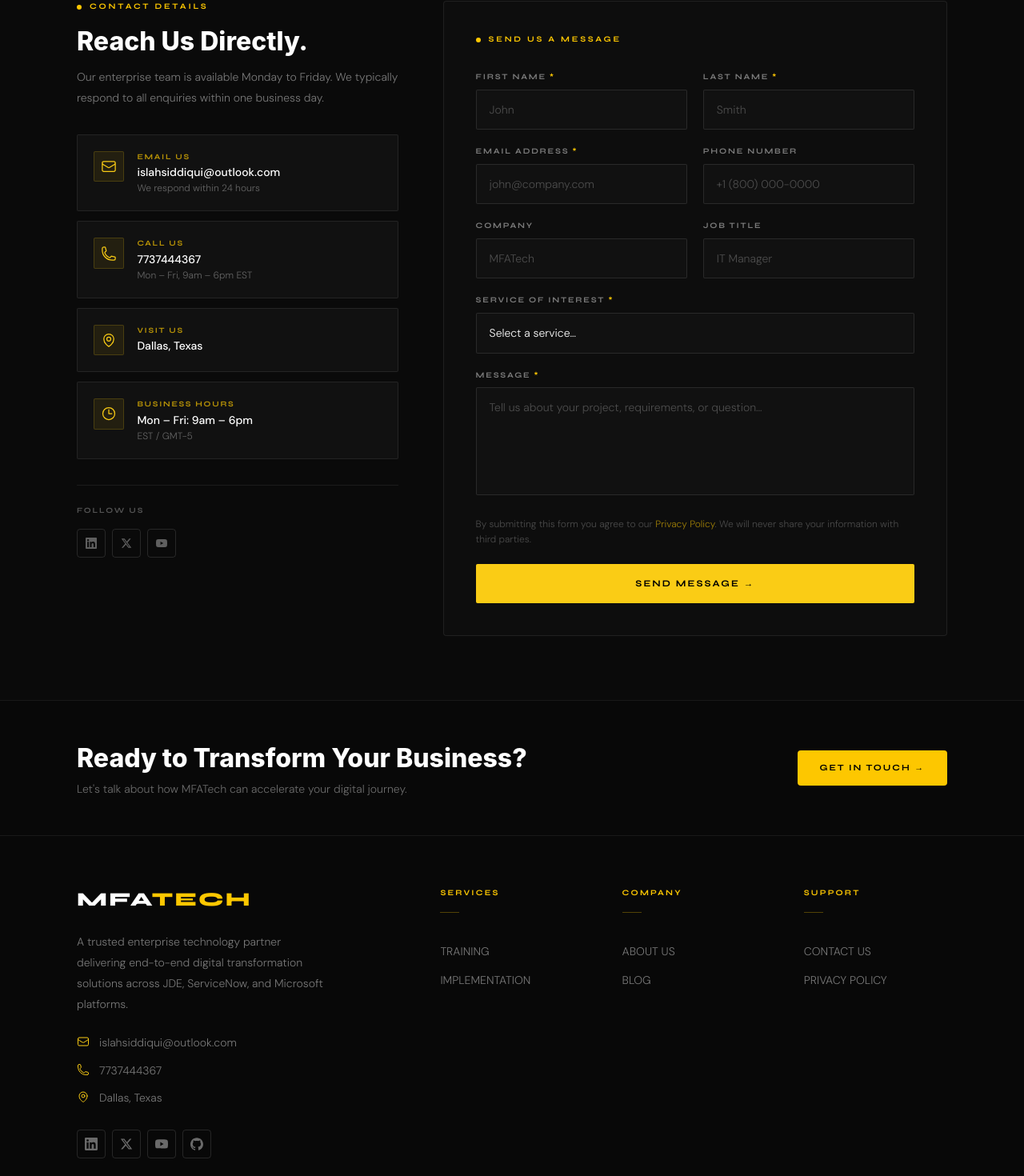
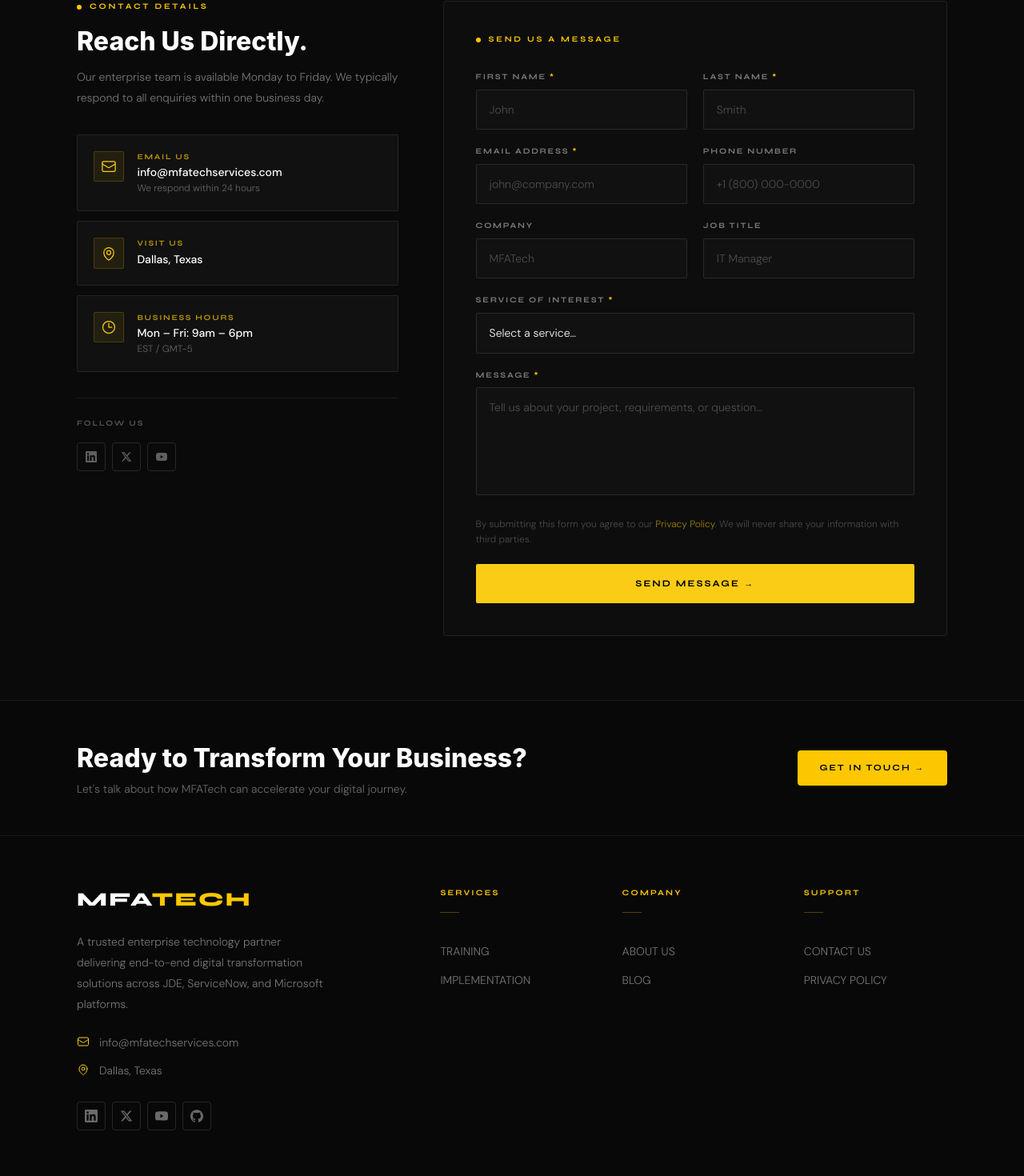
Before and after one commit to ashwin-vs/mfatech, a React (Vite) app: page /contact in a window 1280 px wide. Shown: the part 614-2084 px from the top of the page at 80% size. Built offline with nearby package versions, Linux system fonts and the light colour scheme.

Commit message:
update email

```diff
--- a/index.html
+++ b/index.html
@@ -1,13 +1,16 @@
 <!doctype html>
 <html lang="en">
+
 <head>
   <meta charset="UTF-8" />
   <link rel="icon" type="image/png" sizes="128x128" href="/src/assets/mfatech_icon.png" />
   <meta name="viewport" content="width=device-width, initial-scale=1.0" />
   <title>MFATech</title>
 </head>
+
 <body>
   <div id="root"></div>
   <script type="module" src="/src/main.jsx"></script>
 </body>
+
 </html>
--- a/src/Contactus.jsx
+++ b/src/Contactus.jsx
@@ -9,21 +9,21 @@
             </svg>
         ),
         label: "Email Us",
-        value: "islahsiddiqui@outlook.com",
+        value: "info@mfatechservices.com",
         sub: "We respond within 24 hours",
-        href: "mailto:islahsiddiqui@outlook.com",
+        href: "mailto:info@mfatechservices.com",
     },
-    {
-        icon: (
-            <svg viewBox="0 0 24 24" fill="none" stroke="currentColor" strokeWidth="1.5" className="w-5 h-5">
-                <path strokeLinecap="round" strokeLinejoin="round" d="M2.25 6.75c0 8.284 6.716 15 15 15h2.25a2.25 2.25 0 002.25-2.25v-1.372c0-.516-.351-.966-.852-1.091l-4.423-1.106c-.44-.11-.902.055-1.173.417l-.97 1.293c-.282.376-.769.542-1.21.38a12.035 12.035 0 01-7.143-7.143c-.162-.441.004-.928.38-1.21l1.293-.97c.363-.271.527-.734.417-1.173L6.963 3.102a1.125 1.125 0 00-1.091-.852H4.5A2.25 2.25 0 002.25 4.5v2.25z" />
-            </svg>
-        ),
-        label: "Call Us",
-        value: "7737444367",
-        sub: "Mon – Fri, 9am – 6pm EST",
-        href: "tel:7737444367",
-    },
+    // {
+    //     icon: (
+    //         <svg viewBox="0 0 24 24" fill="none" stroke="currentColor" strokeWidth="1.5" className="w-5 h-5">
+    //             <path strokeLinecap="round" strokeLinejoin="round" d="M2.25 6.75c0 8.284 6.716 15 15 15h2.25a2.25 2.25 0 002.25-2.25v-1.372c0-.516-.351-.966-.852-1.091l-4.423-1.106c-.44-.11-.902.055-1.173.417l-.97 1.293c-.282.376-.769.542-1.21.38a12.035 12.035 0 01-7.143-7.143c-.162-.441.004-.928.38-1.21l1.293-.97c.363-.271.527-.734.417-1.173L6.963 3.102a1.125 1.125 0 00-1.091-.852H4.5A2.25 2.25 0 002.25 4.5v2.25z" />
+    //         </svg>
+    //     ),
+    //     label: "Call Us",
+    //     value: "7737444367",
+    //     sub: "Mon – Fri, 9am – 6pm EST",
+    //     href: "tel:7737444367",
+    // },
     {
         icon: (
             <svg viewBox="0 0 24 24" fill="none" stroke="currentColor" strokeWidth="1.5" className="w-5 h-5">
--- a/src/Home/Home.jsx
+++ b/src/Home/Home.jsx
@@ -145,7 +145,7 @@
 
           {/* Left Image */}
           <div className="relative">
-                                        {/* <img src="/Handshake.jpg" alt="MFATech team" /> */}
+            {/* <img src="/Handshake.jpg" alt="MFATech team" /> */}
 
             <img
               src="Meeting2.jpg"
--- a/src/component/Footer.jsx
+++ b/src/component/Footer.jsx
@@ -179,14 +179,14 @@
                                     <svg className="contact-icon w-4 h-4" viewBox="0 0 24 24" fill="none" stroke="currentColor" strokeWidth="1.5">
                                         <path strokeLinecap="round" strokeLinejoin="round" d="M21.75 6.75v10.5a2.25 2.25 0 01-2.25 2.25h-15a2.25 2.25 0 01-2.25-2.25V6.75m19.5 0A2.25 2.25 0 0019.5 4.5h-15a2.25 2.25 0 00-2.25 2.25m19.5 0v.243a2.25 2.25 0 01-1.07 1.916l-7.5 4.615a2.25 2.25 0 01-2.36 0L3.32 8.91a2.25 2.25 0 01-1.07-1.916V6.75" />
                                     </svg>
-                                    <span>islahsiddiqui@outlook.com</span>
+                                    <span>info@mfatechservices.com</span>
                                 </div>
-                                <div className="contact-item">
+                                {/* <div className="contact-item">
                                     <svg className="contact-icon w-4 h-4" viewBox="0 0 24 24" fill="none" stroke="currentColor" strokeWidth="1.5">
                                         <path strokeLinecap="round" strokeLinejoin="round" d="M2.25 6.75c0 8.284 6.716 15 15 15h2.25a2.25 2.25 0 002.25-2.25v-1.372c0-.516-.351-.966-.852-1.091l-4.423-1.106c-.44-.11-.902.055-1.173.417l-.97 1.293c-.282.376-.769.542-1.21.38a12.035 12.035 0 01-7.143-7.143c-.162-.441.004-.928.38-1.21l1.293-.97c.363-.271.527-.734.417-1.173L6.963 3.102a1.125 1.125 0 00-1.091-.852H4.5A2.25 2.25 0 002.25 4.5v2.25z" />
                                     </svg>
                                     <span>7737444367</span>
-                                </div>
+                                </div> */}
                                 <div className="contact-item">
                                     <svg className="contact-icon w-4 h-4 mt-0.5" viewBox="0 0 24 24" fill="none" stroke="currentColor" strokeWidth="1.5">
                                         <path strokeLinecap="round" strokeLinejoin="round" d="M15 10.5a3 3 0 11-6 0 3 3 0 016 0z" />
```
Also changed, not shown: src/App.css (+11 -3 lines). Lines whose indentation alone changed are shown as unchanged.
